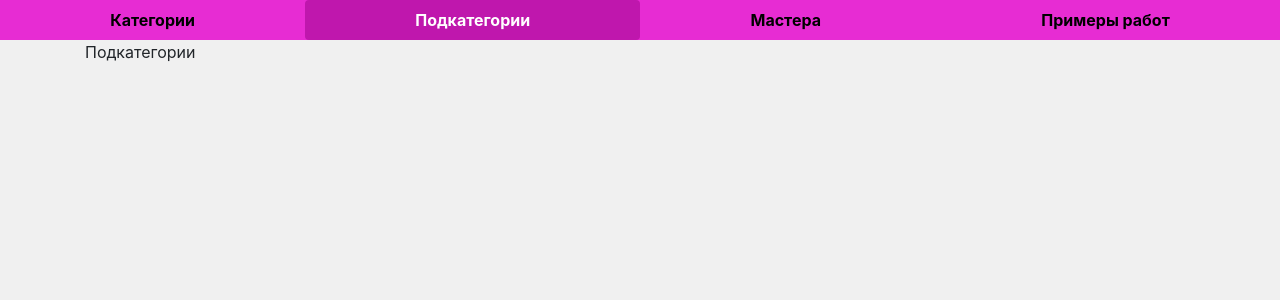
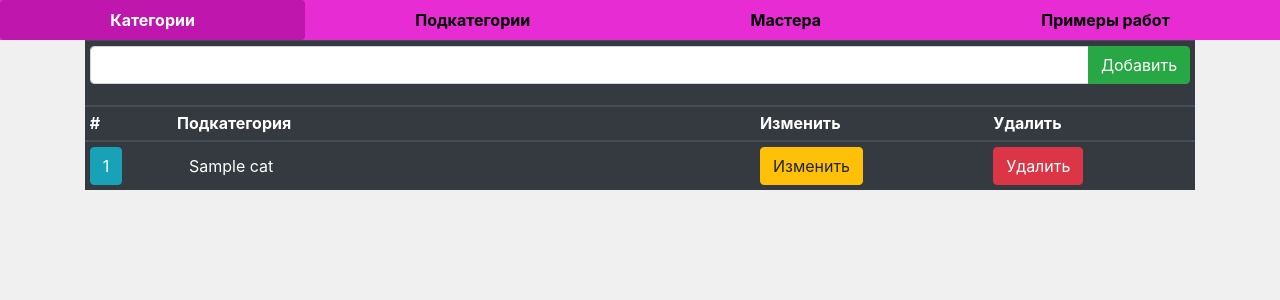
Before and after one commit to sweetsenpai/BB2, a Django app: template bb/bsite/templates/subcat.html in a window 1280 px wide. Shown: the top 300 px of the page. Run offline with Django 3.2, Linux system fonts and the light colour scheme; the template is opened without the code that fills it: most values are stand-ins (such as "Sample title", 1, 10 or a date in 2020); some libraries are stand-ins or nearby versions.

Commit message:
subcat page

```diff
--- a/bb/bsite/templates/index.html
+++ b/bb/bsite/templates/index.html
@@ -30,7 +30,11 @@
 
           <tr>
               <form  method="post">{% csrf_token %}
-                  <td><button type="button" class="btn btn-info" style="text-align:justify">{{ x.cat_id }}</button></td>
+                  <td>
+                      <a href="subcategories">
+                        <button type="button" class="btn btn-info" style="text-align:justify">{{ x.cat_id }}</button>
+                      </a>
+                  </td>
                   <td><input type="text" name="newdata" class="form-control" style='width: 100%; border-box;border: none;background-color: transparent; color: #ffffff;' placeholder='{{ x.cat_name }}' aria-label="Recipient's username" aria-describedby="basic-addon2"></td>
                   <td>
                       <button type="submit" name='change_button' class="btn btn-warning" value='{{ x.cat_id}}'>Изменить</button>
--- a/bb/bsite/templates/subcat.html
+++ b/bb/bsite/templates/subcat.html
@@ -1,5 +1,52 @@
 {% extends 'base.html' %}
 {% block title %} Категории{% endblock %}
-{% block href2 %} active {% endblock href2 %}
+{% block href1 %} active {% endblock href1 %}
 
-{% block content %} Подкатегории {% endblock %}
+{% block content %}
+  <div class="table-responsive">
+        <table class="table table-sm table-hover table-dark">
+      <thead>
+        <tr>
+            <th colspan="4">
+                <form method="post">{% csrf_token %}
+                      <div class="input-group mb-3">
+                        <input type="text" name="data" class="form-control" placeholder="Добавить новую запись" aria-label="Recipient's username" aria-describedby="basic-addon2">
+                        <div class="input-group-append">
+                            <button  type="submit" class="btn btn-success" name='add_button'>Добавить</button>
+                        </div>
+                      </div>
+                </form>
+            </th>
+      </tr>
+        <tr>
+          <th scope="col">#</th>
+          <th scope="col">Подкатегория</th>
+          <th scope="col">Изменить</th>
+          <th scope="col">Удалить</th>
+        </tr>
+      </thead>
+      <tbody>
+        {% for x in cat %}
+
+          <tr>
+              <form  method="post">{% csrf_token %}
+                  <td>
+                      <a href="subcategories">
+                        <button type="button" class="btn btn-info" style="text-align:justify">{{ x.sub_id }}</button>
+                      </a>
+                  </td>
+                  <td><input type="text" name="newdata" class="form-control" style='width: 100%; border-box;border: none;background-color: transparent; color: #ffffff;' placeholder='{{ x.sub_name }}' aria-label="Recipient's username" aria-describedby="basic-addon2"></td>
+                  <td>
+                      <button type="submit" name='change_button' class="btn btn-warning" value='{{ x.cat_id}}'>Изменить</button>
+                  </td>
+                  <td>
+                       <button type="submit" name="delete_button" class="btn btn-danger" value='{{ x.cat_id}}'>Удалить</button>
+                  </td>
+              </form>
+          </tr>
+
+        {% endfor %}
+      </tbody>
+    </table>
+  </div>
+{% endblock %}
--- a/bb/bsite/urls.py
+++ b/bb/bsite/urls.py
@@ -6,7 +6,8 @@ urlpatterns = [
     path('', views.index_page, name='index_page'),
     path('master', views.master_page, name='master_page'),
     path('error', views.not_authorized, name='not_authorized'),
-    path('subcategories', views.subcat, name='subcat'),
+    path('subcategories/', views.subcat, name='subcat'),
+    path('subcategories/<int:pk>', views.subcat_dv, name='subcat'),
     path('masters', views.masters, name='masters'),
     path('images', views.images, name='images')
 ]
```
Also changed, not shown: bb/bsite/views.py (+29 -2 lines).
